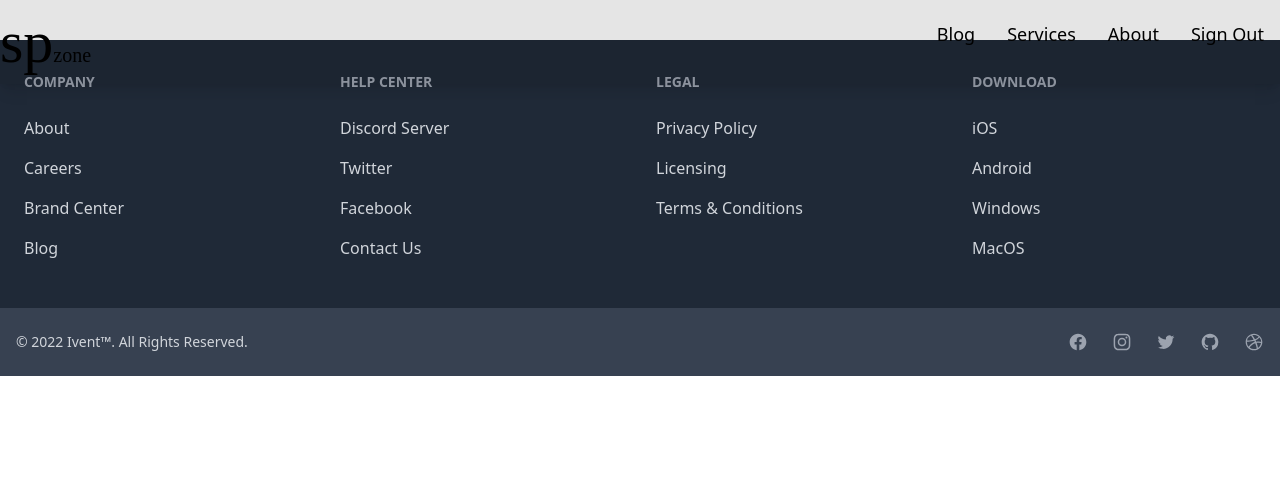
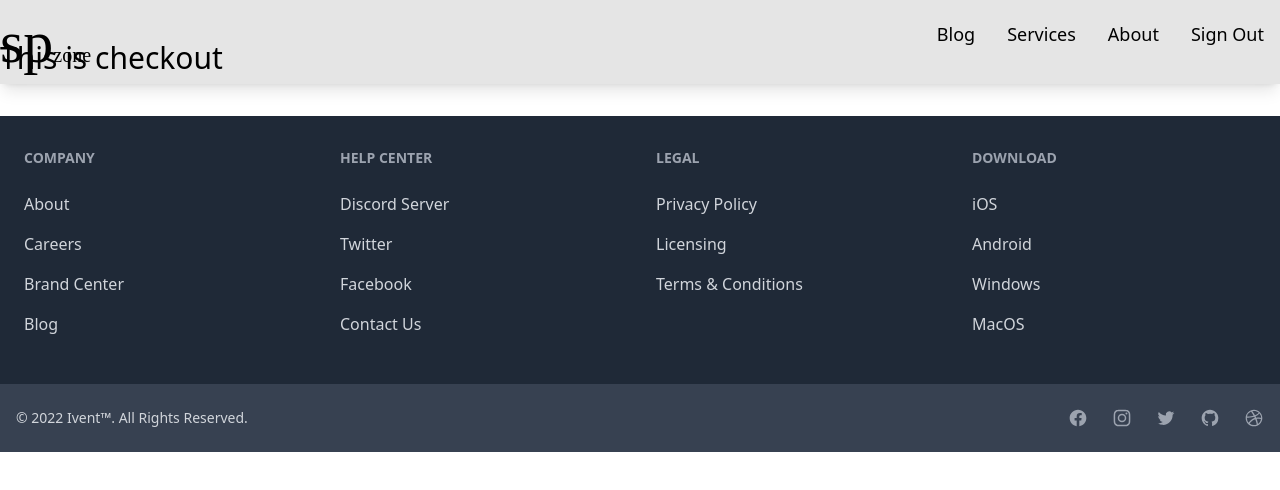
Before and after one commit to Sourav123-sys/SP-Zone, a React (Create React App) app: page /checkout in a window 1280 px wide. Shown: the top 490 px of the page. Built offline with nearby package versions, Linux system fonts and the light colour scheme.

Commit message:
notfound-added

```diff
--- a/src/App.js
+++ b/src/App.js
@@ -24,9 +24,9 @@ function App() {
         <Route path = '/about' element={<About/>}></Route>
         <Route path='/login' element={<Login />}></Route>
         <Route path="/signup" element={<Register />}></Route>
-        {/* <Route path='/contact' element={<Contact />}></Route> */}
-        {/* <Route path='/checkout' element={<CheckOut />}></Route> */}
-        {/* <Route path="*" element={<NotFound />}></Route> */}
+        <Route path='/contact' element={<Contact />}></Route>
+        <Route path='/checkout' element={<CheckOut />}></Route>
+        <Route path="*" element={<NotFound />}></Route>
       </Routes>
       <Footer/>
     </div>
```
